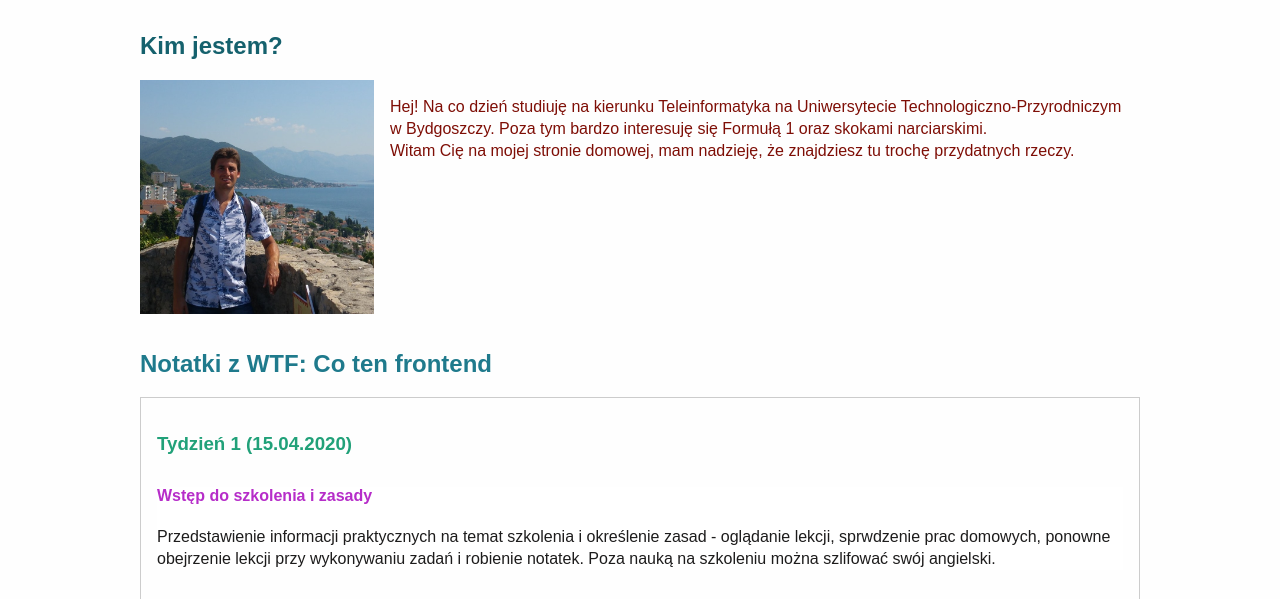
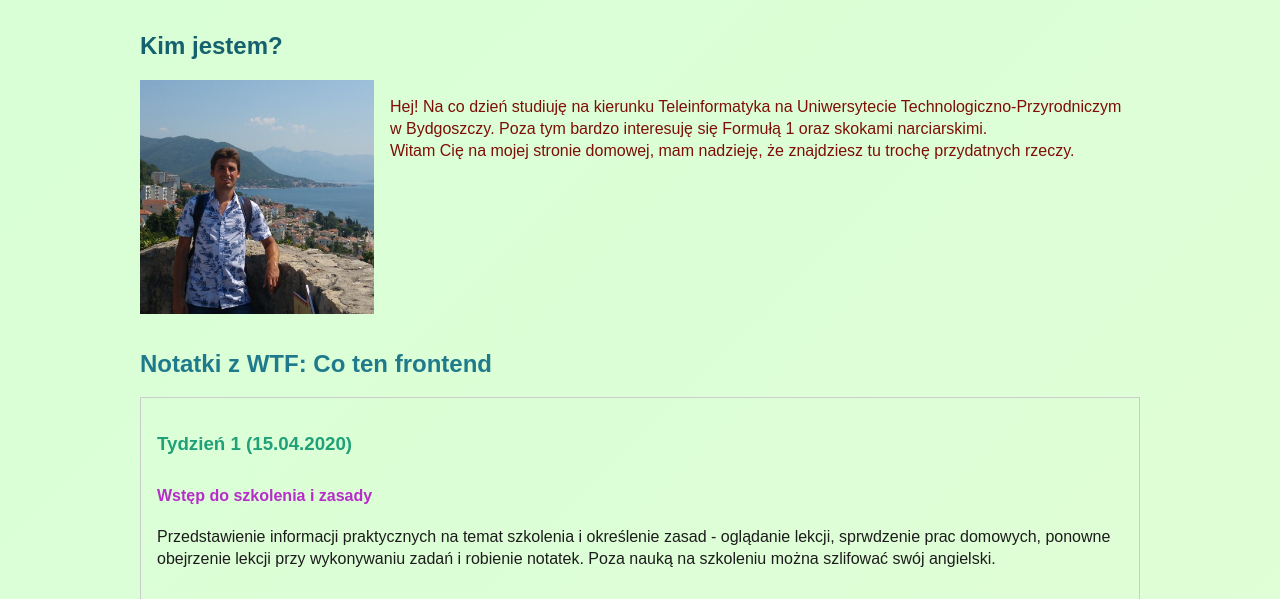
Before and after one commit to mateusz-konczal/homepage, a plain HTML site: page index.html in a window 1280 px wide. Shown: the part 141-740 px from the top of the page. Drawn offline with Linux system fonts and the light colour scheme.

Commit message:
Changed background to a gradient

```diff
--- a/css/style.css
+++ b/css/style.css
@@ -9,7 +9,8 @@ html {
 }
 
 body {
-  background: #fefefe;
+  background-color: #fff0a0;
+  background-image: linear-gradient(315deg, #fffad9 0%, #d8ffd6 100%);
   font-family: Arial, Helvetica, sans-serif;
 }
 
@@ -55,10 +56,6 @@ body {
 .header {
   top: 0;
   position: sticky;
-}
-
-.lesson {
-  background: #ffffff;
 }
 
 .lesson__description {
```
